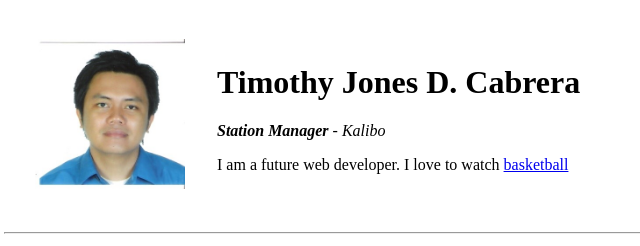
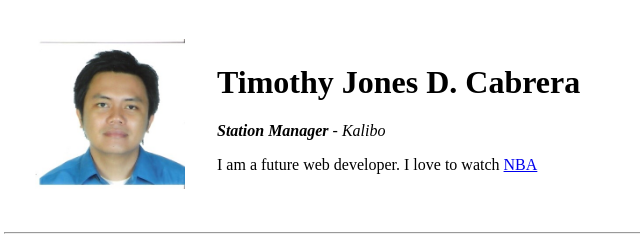
Before and after one commit to teejay1980/cv, a plain HTML site: page index.html in a window 1280 px wide. Shown: the top 246 px of the page, 4-644 px from the left. Drawn offline with Linux system fonts and the light colour scheme.

Commit message:
Add files via upload

```diff
--- a/index.html
+++ b/index.html
@@ -13,7 +13,7 @@
       <td>
         <h1>Timothy Jones D. Cabrera</h1>
         <p><em><strong>Station Manager</strong> - Kalibo</em></p>
-        <p>I am a future web developer. I love to watch <a href="http://tv5.espn.com/nba/">basketball</a></p>
+        <p>I am a future web developer. I love to watch <a href="http://tv5.espn.com/nba/">NBA</a></p>
       </td>
     </tr>
   </table>
```
